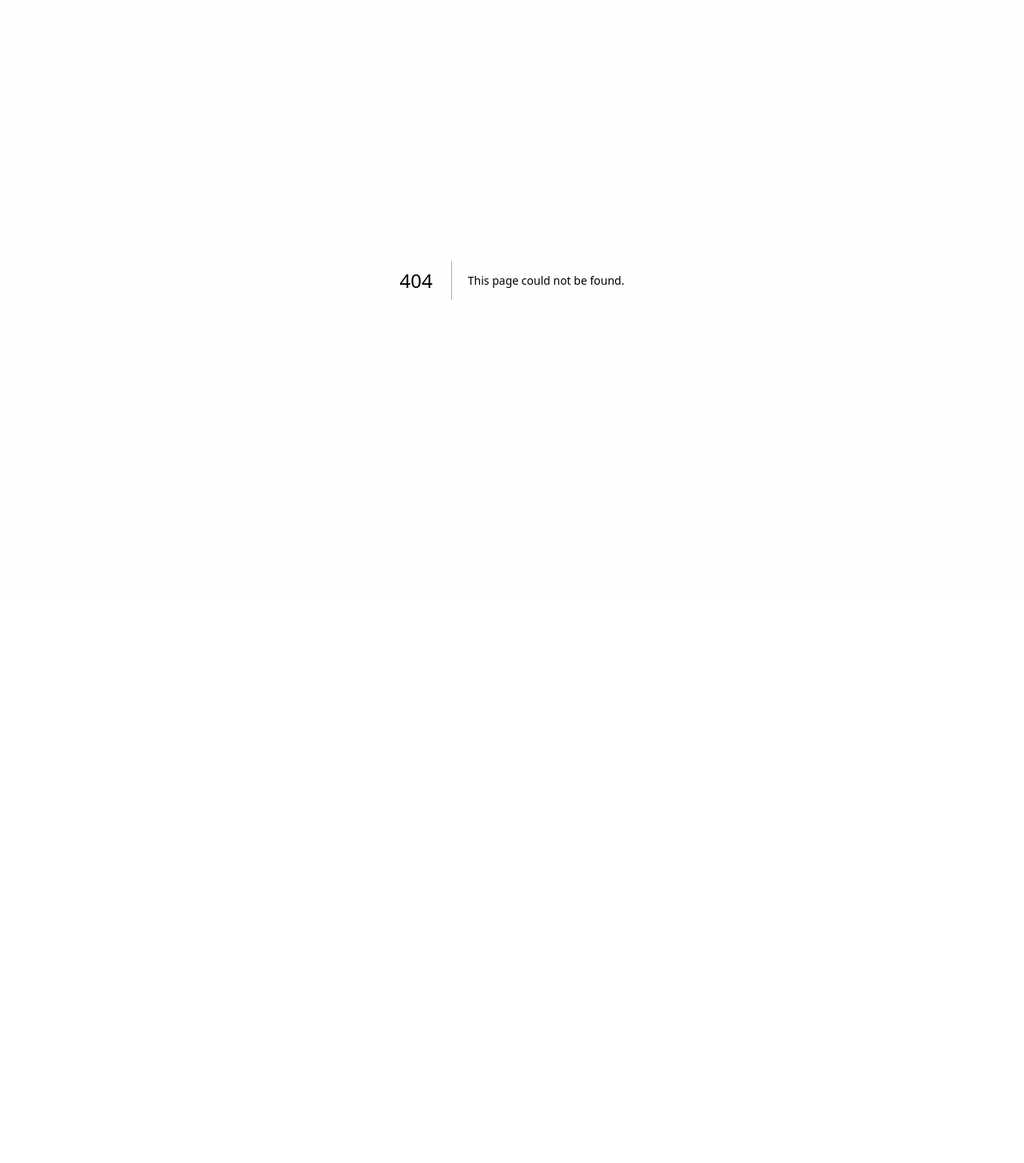
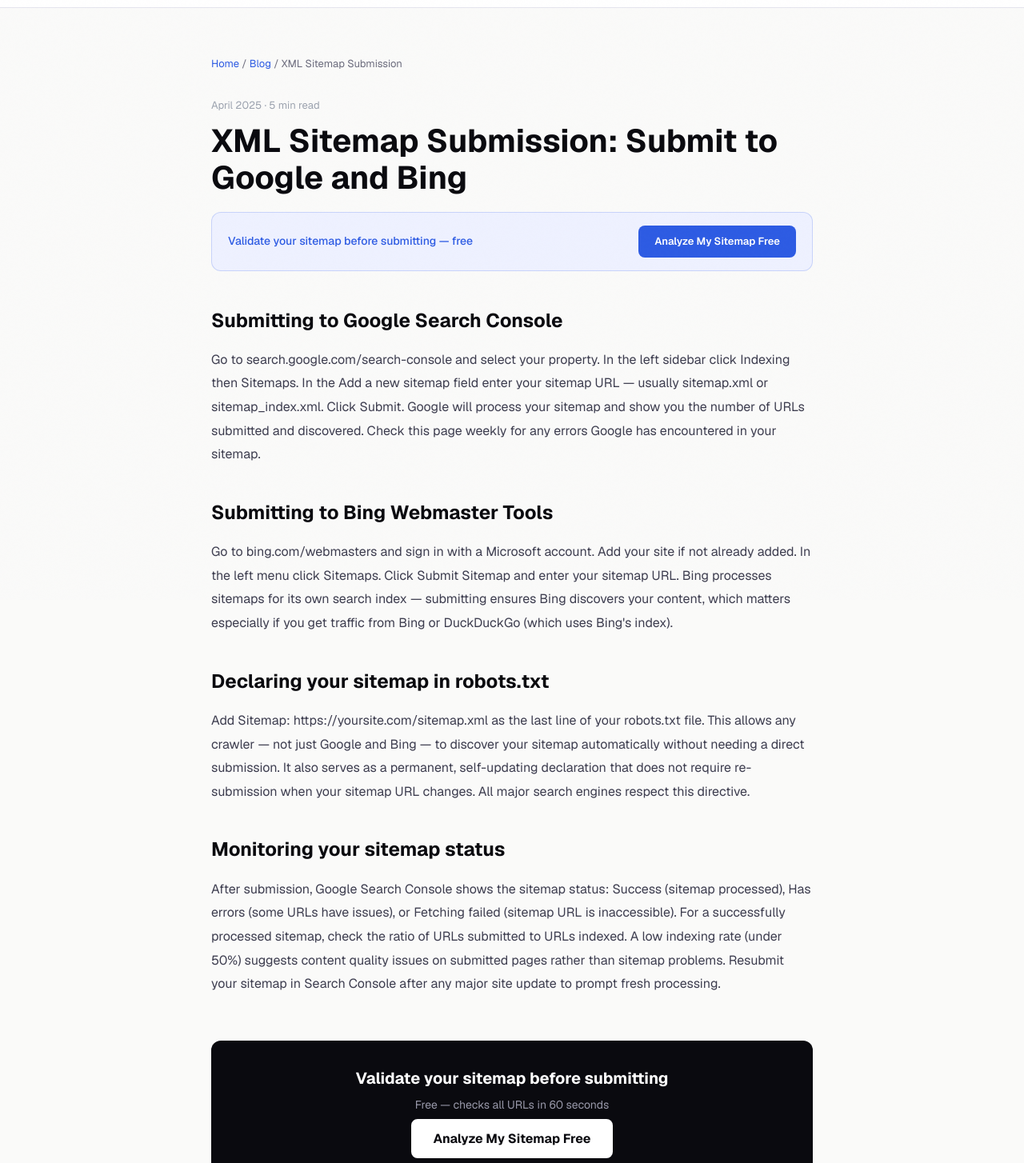
Before and after one commit to Watermelon-Coctail-Bar/sitemap-fixer, a Next.js app: page /blog/xml-sitemap-submission in a window 1280 px wide. Before the commit this address had no page. Shown: the part 50-1504 px from the top of the page at 80% size. Before the commit the page ends 800 px from the top, so only its background shows below. Built offline with nearby package versions, Linux system fonts and the light colour scheme.

Commit message:
Create page.tsx

```diff
--- /dev/null
+++ b/src/app/blog/xml-sitemap-submission/page.tsx
@@ -0,0 +1,42 @@
+import type { Metadata } from 'next';
+export const metadata: Metadata = {
+  title: 'XML Sitemap Submission: How to Submit Your Sitemap to Google and Bing | SitemapFixer',
+  description: "Submitting your sitemap helps Google and Bing discover and index your pages faster. Here is how to submit to Google Search Console and Bing Webmaster Tools.",
+  alternates: { canonical: 'https://sitemapfixer.com/blog/xml-sitemap-submission' },
+};
+const steps = [
+  { t: "Submitting to Google Search Console", d: "Go to search.google.com/search-console and select your property. In the left sidebar click Indexing then Sitemaps. In the Add a new sitemap field enter your sitemap URL — usually sitemap.xml or sitemap_index.xml. Click Submit. Google will process your sitemap and show you the number of URLs submitted and discovered. Check this page weekly for any errors Google has encountered in your sitemap." },
+  { t: "Submitting to Bing Webmaster Tools", d: "Go to bing.com/webmasters and sign in with a Microsoft account. Add your site if not already added. In the left menu click Sitemaps. Click Submit Sitemap and enter your sitemap URL. Bing processes sitemaps for its own search index — submitting ensures Bing discovers your content, which matters especially if you get traffic from Bing or DuckDuckGo (which uses Bing's index)." },
+  { t: "Declaring your sitemap in robots.txt", d: "Add Sitemap: https://yoursite.com/sitemap.xml as the last line of your robots.txt file. This allows any crawler — not just Google and Bing — to discover your sitemap automatically without needing a direct submission. It also serves as a permanent, self-updating declaration that does not require re-submission when your sitemap URL changes. All major search engines respect this directive." },
+  { t: "Monitoring your sitemap status", d: "After submission, Google Search Console shows the sitemap status: Success (sitemap processed), Has errors (some URLs have issues), or Fetching failed (sitemap URL is inaccessible). For a successfully processed sitemap, check the ratio of URLs submitted to URLs indexed. A low indexing rate (under 50%) suggests content quality issues on submitted pages rather than sitemap problems. Resubmit your sitemap in Search Console after any major site update to prompt fresh processing." },
+];
+export default function Page() {
+  return (
+    <article style={{ maxWidth: 800, margin: '0 auto', padding: '60px 24px' }}>
+      <nav style={{ fontSize: 13, color: '#6b6b7d', marginBottom: 32 }}>
+        <a href="/" style={{ color: '#2d5be3', textDecoration: 'none' }}>Home</a>{' / '}
+        <a href="/blog" style={{ color: '#2d5be3', textDecoration: 'none' }}>Blog</a>{' / '}
+        <span>XML Sitemap Submission</span>
+      </nav>
+      <div style={{ fontSize: 13, color: '#9ca3af', marginBottom: 12 }}>April 2025 · 5 min read</div>
+      <h1 style={{ fontSize: 40, fontWeight: 700, color: '#0a0a0f', marginBottom: 20, lineHeight: 1.15 }}>XML Sitemap Submission: Submit to Google and Bing</h1>
+      <div style={{ background: '#eef1ff', border: '1px solid rgba(45,91,227,0.2)', borderRadius: 12, padding: '16px 20px', marginBottom: 40, display: 'flex', alignItems: 'center', justifyContent: 'space-between', gap: 16 }}>
+        <span style={{ fontSize: 14, color: '#2d5be3', fontWeight: 500 }}>Validate your sitemap before submitting — free</span>
+        <a href="/" style={{ background: '#2d5be3', color: 'white', padding: '10px 20px', borderRadius: 8, textDecoration: 'none', fontWeight: 600, fontSize: 13 }}>Analyze My Sitemap Free</a>
+      </div>
+      <div style={{ fontSize: 16, color: '#3d3d4f', lineHeight: 1.85 }}>
+        {steps.map(({ t, d }) => (
+          <div key={t} style={{ marginBottom: 36 }}>
+            <h2 style={{ fontSize: 24, fontWeight: 700, color: '#0a0a0f', marginBottom: 12 }}>{t}</h2>
+            <p style={{ margin: 0 }}>{d}</p>
+          </div>
+        ))}
+      </div>
+      <div style={{ background: '#0a0a0f', borderRadius: 12, padding: '32px', textAlign: 'center', marginTop: 56 }}>
+        <div style={{ fontSize: 20, fontWeight: 700, color: 'white', marginBottom: 8 }}>Validate your sitemap before submitting</div>
+        <div style={{ color: '#9999aa', marginBottom: 20, fontSize: 14 }}>Free — checks all URLs in 60 seconds</div>
+        <a href="/" style={{ background: 'white', color: '#0a0a0f', padding: '14px 28px', borderRadius: 8, textDecoration: 'none', fontWeight: 700 }}>Analyze My Sitemap Free</a>
+      </div>
+    </article>
+  );
+}
```
